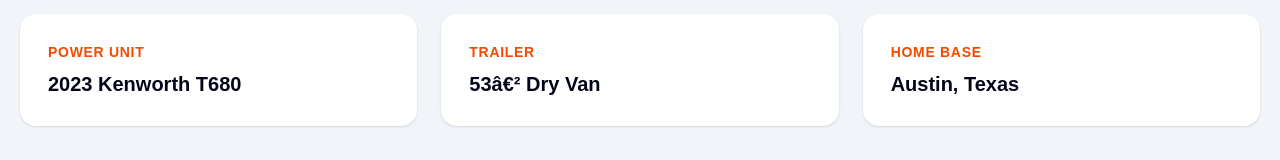
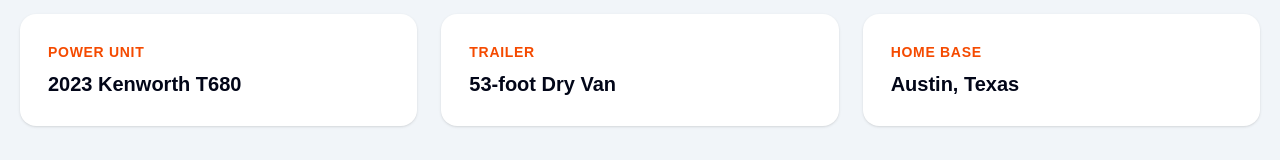
Before and after one commit to oneness05/oneness-transport-website, a Next.js app: page /about in a window 1280 px wide. Shown: the part 1107-1267 px from the top of the page. Built offline with nearby package versions, Linux system fonts and the light colour scheme.

Commit message:
Update page.tsx

```diff
--- a/app/about/page.tsx
+++ b/app/about/page.tsx
@@ -54,7 +54,7 @@
           <h2 className="text-3xl font-black text-slate-950">Our equipment</h2>
           <div className="mt-8 grid gap-6 md:grid-cols-3">
             <Stat label="Power Unit" value="2023 Kenworth T680" />
-            <Stat label="Trailer" value="53â€² Dry Van" />
+            <Stat label="Trailer" value="53-foot Dry Van" />
             <Stat label="Home Base" value="Austin, Texas" />
           </div>
         </div>
```
